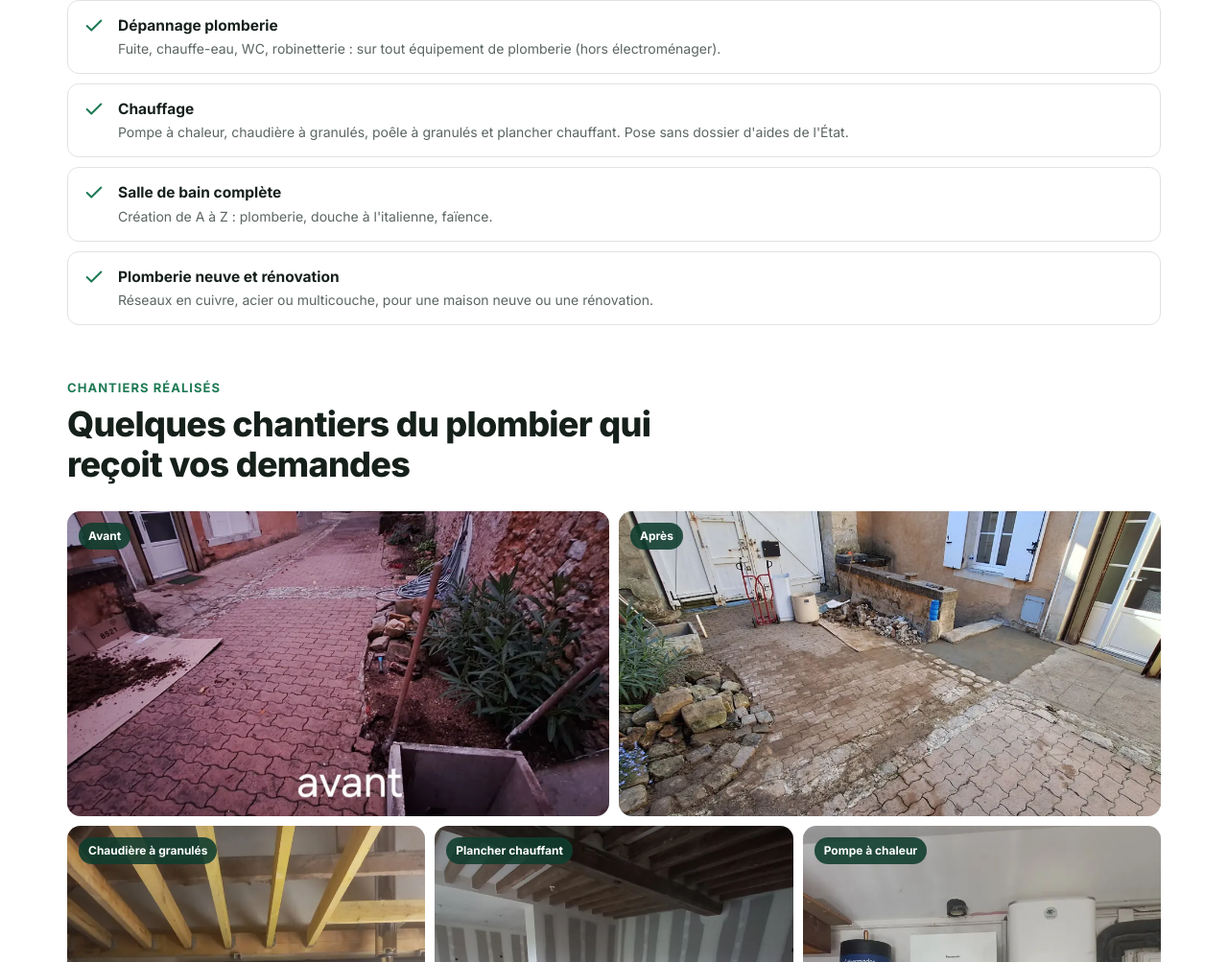
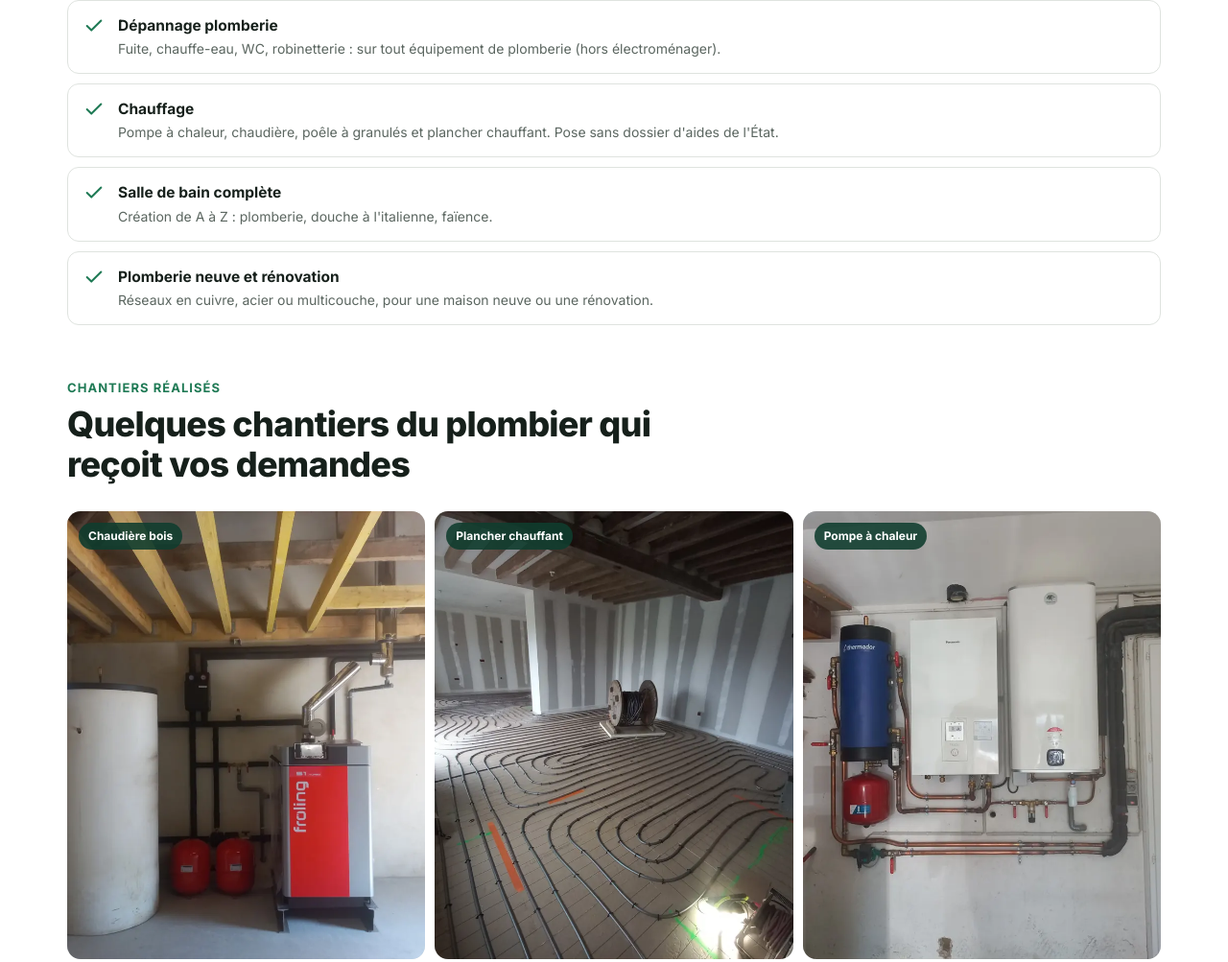
Before and after one commit to nathanfautrat-hue/plombier-chateau-du-loir, a plain HTML site: page index.html in a window 1280 px wide. Shown: the part 1357-2360 px from the top of the page at 96% size. Drawn offline with Linux system fonts and the light colour scheme.

Commit message:
Corrige la légende de la chaudière (bois, pas granulés) et retire l'avant/après
Co-Authored-By: Claude Opus 5.5 <noreply@anthropic.com>

```diff
--- a/index.html
+++ b/index.html
@@ -4,7 +4,7 @@
 <meta charset="utf-8">
 <meta name="viewport" content="width=device-width, initial-scale=1">
 <title>Plombier à Château-du-Loir et alentours : demande de devis gratuite</title>
-<meta name="description" content="Plombier à Château-du-Loir et alentours : dépannage, pompe à chaleur, chaudière à granulés, plancher chauffant, salle de bain complète. Devis gratuit.">
+<meta name="description" content="Plombier à Château-du-Loir et alentours : dépannage, chauffage, pompe à chaleur, plancher chauffant, salle de bain complète. Devis gratuit.">
 <link rel="canonical" href="https://plombier-chateau-du-loir.fr/">
 <link rel="icon" href="/favicon.ico" sizes="48x48">
 <link rel="icon" href="/favicon.svg" type="image/svg+xml">
@@ -133,13 +133,11 @@ footer{background:#0b2e22;color:rgba(255,255,255,.6);font-size:13px;padding:28px
 .pied{display:flex;flex-wrap:wrap;gap:12px 24px;justify-content:space-between}
 footer a{color:rgba(255,255,255,.75)}
 
-.avap{display:grid;grid-template-columns:1fr 1fr;gap:10px;margin-bottom:10px}
-.avap figure,.galerie figure{position:relative;border-radius:14px;overflow:hidden;background:var(--ligne)}
-.avap img{width:100%;height:auto;aspect-ratio:16/9;object-fit:cover}
+.galerie figure{position:relative;border-radius:14px;overflow:hidden;background:var(--ligne)}
 .galerie{display:grid;grid-template-columns:repeat(3,1fr);gap:10px}
 .galerie img{width:100%;height:auto;aspect-ratio:4/5;object-fit:cover}
-.avap figcaption,.galerie figcaption{position:absolute;left:12px;top:12px;background:rgba(15,61,46,.88);color:#fff;font-size:12px;font-weight:700;padding:5px 10px;border-radius:999px}
-@media (max-width:640px){.avap,.galerie{grid-template-columns:1fr}.galerie img{aspect-ratio:4/3}}
+.galerie figcaption{position:absolute;left:12px;top:12px;background:rgba(15,61,46,.88);color:#fff;font-size:12px;font-weight:700;padding:5px 10px;border-radius:999px}
+@media (max-width:640px){.galerie{grid-template-columns:1fr}.galerie img{aspect-ratio:4/3}}
 @media (max-width:900px){
   .besoins-grille{grid-template-columns:1fr}
   .hero-grille{grid-template-columns:1fr;grid-template-areas:"texte" "carte" "duo";grid-template-rows:auto;row-gap:28px}
@@ -242,16 +240,12 @@ footer a{color:rgba(255,255,255,.75)}
   <div class="wrap">
     <p class="surtitre">Les travaux</p>
     <h3 class="titre" id="t-travaux">Du dépannage à la salle de bain complète</h3>
-    <ul class="liste"><li><svg viewBox="0 0 24 24" fill="none" stroke="currentColor" stroke-width="2.2" stroke-linecap="round" stroke-linejoin="round" aria-hidden="true"><path d="M20 6 9 17l-5-5"/></svg><div><strong>Dépannage plomberie</strong><span>Fuite, chauffe-eau, WC, robinetterie : sur tout équipement de plomberie (hors électroménager).</span></div></li><li><svg viewBox="0 0 24 24" fill="none" stroke="currentColor" stroke-width="2.2" stroke-linecap="round" stroke-linejoin="round" aria-hidden="true"><path d="M20 6 9 17l-5-5"/></svg><div><strong>Chauffage</strong><span>Pompe à chaleur, chaudière à granulés, poêle à granulés et plancher chauffant. Pose sans dossier d'aides de l'État.</span></div></li><li><svg viewBox="0 0 24 24" fill="none" stroke="currentColor" stroke-width="2.2" stroke-linecap="round" stroke-linejoin="round" aria-hidden="true"><path d="M20 6 9 17l-5-5"/></svg><div><strong>Salle de bain complète</strong><span>Création de A à Z : plomberie, douche à l'italienne, faïence.</span></div></li><li><svg viewBox="0 0 24 24" fill="none" stroke="currentColor" stroke-width="2.2" stroke-linecap="round" stroke-linejoin="round" aria-hidden="true"><path d="M20 6 9 17l-5-5"/></svg><div><strong>Plomberie neuve et rénovation</strong><span>Réseaux en cuivre, acier ou multicouche, pour une maison neuve ou une rénovation.</span></div></li></ul>
+    <ul class="liste"><li><svg viewBox="0 0 24 24" fill="none" stroke="currentColor" stroke-width="2.2" stroke-linecap="round" stroke-linejoin="round" aria-hidden="true"><path d="M20 6 9 17l-5-5"/></svg><div><strong>Dépannage plomberie</strong><span>Fuite, chauffe-eau, WC, robinetterie : sur tout équipement de plomberie (hors électroménager).</span></div></li><li><svg viewBox="0 0 24 24" fill="none" stroke="currentColor" stroke-width="2.2" stroke-linecap="round" stroke-linejoin="round" aria-hidden="true"><path d="M20 6 9 17l-5-5"/></svg><div><strong>Chauffage</strong><span>Pompe à chaleur, chaudière, poêle à granulés et plancher chauffant. Pose sans dossier d'aides de l'État.</span></div></li><li><svg viewBox="0 0 24 24" fill="none" stroke="currentColor" stroke-width="2.2" stroke-linecap="round" stroke-linejoin="round" aria-hidden="true"><path d="M20 6 9 17l-5-5"/></svg><div><strong>Salle de bain complète</strong><span>Création de A à Z : plomberie, douche à l'italienne, faïence.</span></div></li><li><svg viewBox="0 0 24 24" fill="none" stroke="currentColor" stroke-width="2.2" stroke-linecap="round" stroke-linejoin="round" aria-hidden="true"><path d="M20 6 9 17l-5-5"/></svg><div><strong>Plomberie neuve et rénovation</strong><span>Réseaux en cuivre, acier ou multicouche, pour une maison neuve ou une rénovation.</span></div></li></ul>
 
     <p class="surtitre" style="margin-top:56px">Chantiers réalisés</p>
     <h3 class="titre">Quelques chantiers du plombier qui reçoit vos demandes</h3>
-    <div class="avap">
-      <figure><img src="img/cour-avant.webp" alt="Cour pavée avant les travaux de raccordement" width="1200" height="553" loading="lazy"><figcaption>Avant</figcaption></figure>
-      <figure><img src="img/cour-apres.webp" alt="Même cour après le passage des réseaux et la remise en état" width="1200" height="553" loading="lazy"><figcaption>Après</figcaption></figure>
-    </div>
     <div class="galerie">
-      <figure><img src="img/chaudiere-granules.webp" alt="Chaudière à granulés installée avec son ballon" width="1200" height="900" loading="lazy"><figcaption>Chaudière à granulés</figcaption></figure>
+      <figure><img src="img/chaudiere-bois.webp" alt="Chaudière bois installée avec son ballon tampon" width="1200" height="900" loading="lazy"><figcaption>Chaudière bois</figcaption></figure>
       <figure><img src="img/plancher-chauffant.webp" alt="Plancher chauffant en cours de pose dans une pièce rénovée" width="1200" height="900" loading="lazy"><figcaption>Plancher chauffant</figcaption></figure>
       <figure><img src="img/pac-ballons.webp" alt="Pompe à chaleur raccordée en cuivre avec ballon d'eau chaude" width="675" height="1200" loading="lazy"><figcaption>Pompe à chaleur</figcaption></figure>
     </div>
```
Also changed, not shown: img/chaudiere-bois.webp (renamed from img/chaudiere-granules.webp), img/cour-apres.webp (deleted), img/cour-avant.webp (deleted).
